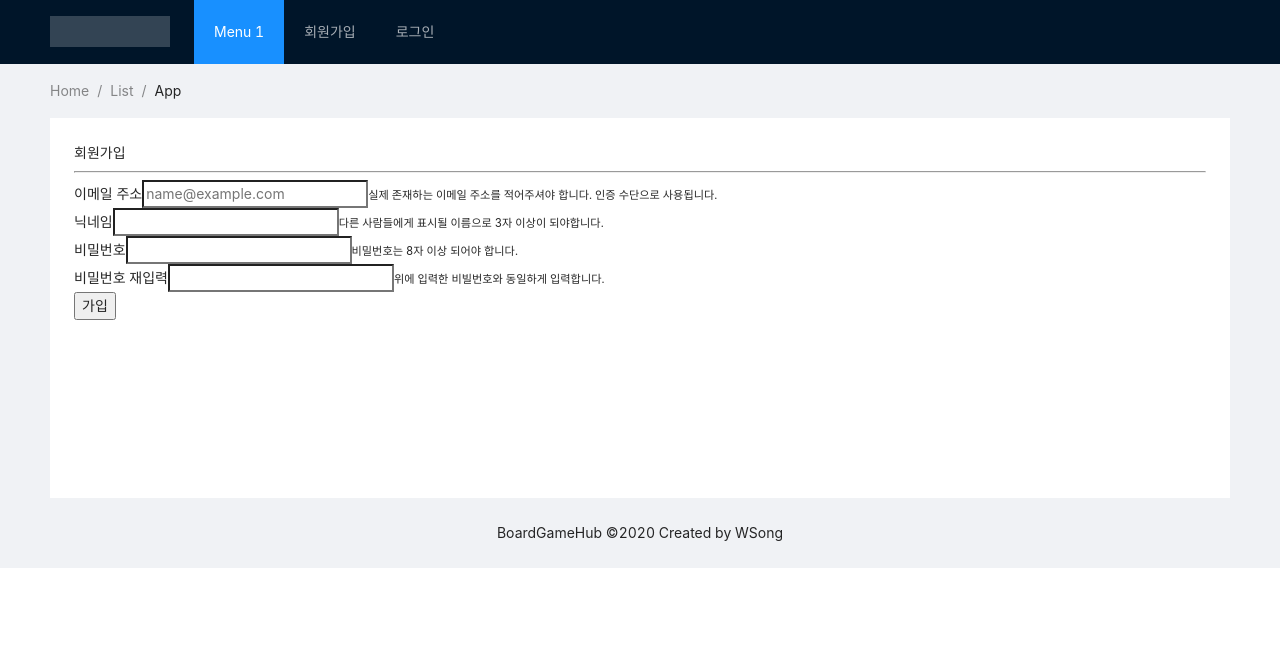
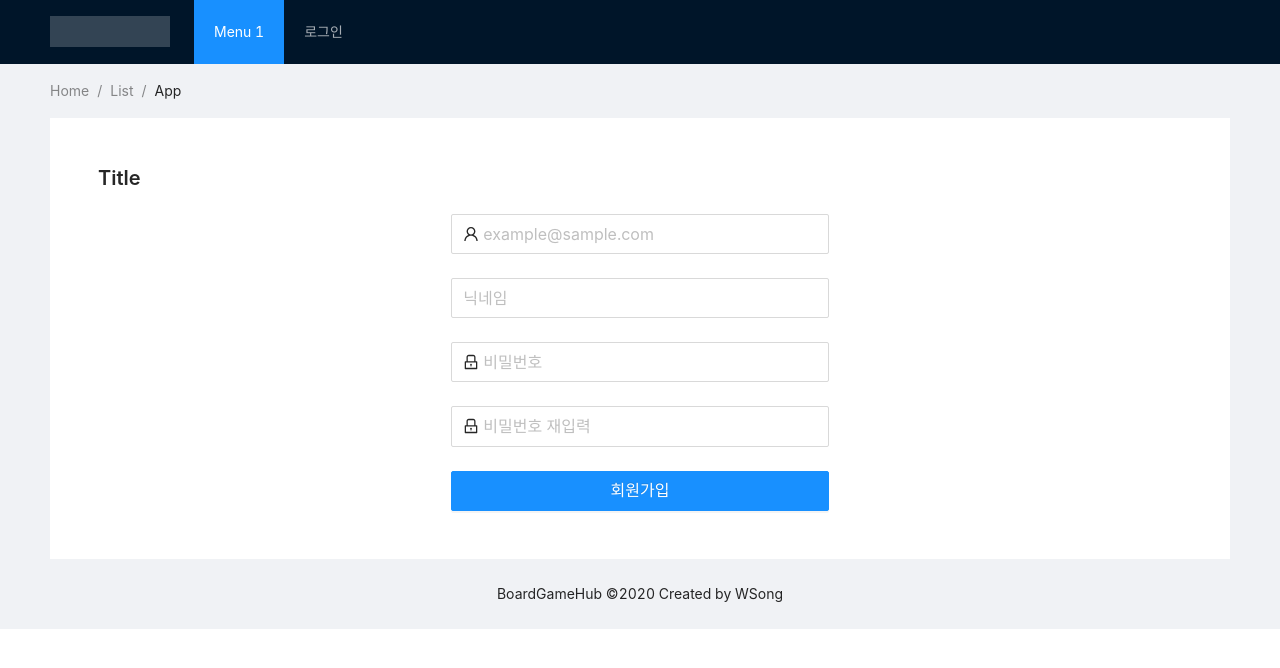
Before and after one commit to wsong0101/BoardGameHub, a React app: page /register in a window 1280 px wide. Shown: the top 668 px of the page. Built offline with nearby package versions, Linux system fonts and the light colour scheme; the HTML template or start-up script is replaced by a standard one.

Commit message:
새 시스템으로 회원가입 부분 재구현  - 로그인 / 회원가입에 버튼 누르면 로딩 적용  - 클라이언트 사이트 체크 적용

```diff
--- a/js/App.js
+++ b/js/App.js
@@ -4,7 +4,6 @@ import { useDispatch, useSelector } from 'react-redux';
 
 import LoginRoute from './loginRoute'
 import Main from './page/Main'
-import PageRegister from './page/PageRegister'
 import PageUserImport from './page/pageUserImport'
 import PageUserCollection from './page/pageUserCollection'
 import PageItemInfo from './page/pageItemInfo'
@@ -12,11 +11,11 @@ import ItemCreate from './page/ItemCreate'
 
 import { history } from './helper'
 import { alertActions, userActions } from './action'
-import { LoginPage } from './component'
+import { LoginPage, RegisterPage } from './component'
 
 import './App.css'
 
-import { Layout, Menu, Breadcrumb, Alert, Dropdown } from 'antd'
+import { Layout, Menu, Breadcrumb, Alert, Dropdown, PageHeader } from 'antd'
 import { DownOutlined } from '@ant-design/icons';
 import 'antd/dist/antd.css';
 const { Header, Content, Footer } = Layout
@@ -41,7 +40,7 @@ export default function App(props) {
   const drawAlert = () => {
     if (alert.message) {
       return (
-        <Alert message={alert.message} type={alert.type} showIcon closable />
+        <Alert message={alert.message} type={alert.type} showIcon />
       )
     }
   }
@@ -51,16 +50,6 @@ export default function App(props) {
       return (
         <Menu.Item key="login" style={{float: 'right'}}>
           <Link to={getLoginUri()}>로그인</Link>
-        </Menu.Item>
-      )
-    }
-  }
-
-  const drawRegisterMenu = () => {
-    if (auth.loggedIn == false) {
-      return (
-        <Menu.Item key="register" style={{float: 'right'}}>
-          <Link to="/register">회원가입</Link>
         </Menu.Item>
       )
     }
@@ -104,13 +93,21 @@ export default function App(props) {
     }
   }
 
+  const drawPageHeader = () => {
+    return (
+      <PageHeader
+        className="site-page-header"
+        title="Title"
+      />
+    )
+  }
+
   return (
     <Layout>
       <Header style={{position:'fixed', zIndex:1, width:'100%'}} >
         <div className="logo" />
         <Menu theme="dark" mode="horizontal" defaultSelectedKeys={['1']}>
           <Menu.Item key="1">Menu 1</Menu.Item>
-          {drawRegisterMenu()}
           {drawLoginMenu()}
           {drawUserInfo()}
         </Menu>
@@ -123,9 +120,10 @@ export default function App(props) {
         </Breadcrumb>
         {drawAlert()}
         <div className="site-layout-background" style={{ padding: 24, minHeight: 380 }}>
+          {drawPageHeader()}
           <Switch>
             <Route exact path="/" component={Main} />
-            <Route exact path="/register" component={PageRegister} />
+            <Route exact path="/register" component={RegisterPage} />
             <Route exact path="/login" component={LoginPage} />
             <Route path="/user/collection/:id" component={PageUserCollection} />
             <Route path="/item/:id" component={PageItemInfo} />
--- a/js/action/user.actions.js
+++ b/js/action/user.actions.js
@@ -19,6 +19,7 @@ function login(username, password, remember, returnUrl) {
             .then(
                 user => {
                     dispatch(success(user))
+                    returnUrl = returnUrl ? returnUrl : "/"
                     history.push(returnUrl)
                 },
                 error => {
@@ -52,7 +53,7 @@ function register(user) {
                 user => {
                     dispatch(success());
                     history.push('/login')
-                    dispatch(alertActions.success('Registration successful'))
+                    dispatch(alertActions.success('회원 가입 성공!'))
                 },
                 error => {
                     dispatch(failure(error.toString()))
--- a/js/common/input-rules.js
+++ b/js/common/input-rules.js
@@ -1,6 +1,8 @@
 export const inputRules = {
     username,
+    nickname,
     password,
+    passwordRe,
 }
 
 function required() {
@@ -16,13 +18,40 @@ function min(val) {
 }
 
 function max(val) {
-    return { max: val, message: `최대 ${val}자 이하여야 합니다.` }
+    return { max: val, message: `최대 ${val}글자 입니다.` }
 }
 
+const equalPassword = ({ getFieldValue }) => ({
+    validator(rule, value) {
+        if (!value || getFieldValue('password') == value) {
+            return Promise.resolve()
+        }
+        return Promise.reject('두 비밀번호는 같아야 합니다.')
+    }
+})
+
+const noWhitespace = () => ({
+    validator(rule, value) {
+        if (!value || value.indexOf(' ') >= 0) {
+            return Promise.reject('공백은 사용할 수 없습니다.')
+        }
+        return Promise.resolve()
+    }
+})
+
+
 function username() {
-    return [ required(), email() ]
+    return [ required(), email(), max(200), noWhitespace ]
+}
+
+function nickname() {
+    return [ required(), max(9), noWhitespace ]
 }
 
 function password() {
     return [ required(), min(8), max(50) ]
 }
+
+function passwordRe() {
+    return [ required(), min(8), max(50), equalPassword ]
+}
--- a/js/component/LoginPage.js
+++ b/js/component/LoginPage.js
@@ -1,4 +1,4 @@
-import React, { useState, useEffect } from 'react'
+import React from 'react'
 import { useLocation, Link } from 'react-router-dom'
 import { useDispatch, useSelector } from 'react-redux'
 
@@ -20,8 +20,8 @@ function LoginPage() {
 
     return (
         <Row>
-            <Col span={8} offset={8}>
-                <Form name="normal_login" className="login-form" initialValues={{ remember: true }} size="large"
+            <Col lg={{span: 8, offset: 8}} md={{span: 12, offset: 6}} xs={{span: 24}}>
+                <Form name="login" className="login-form" initialValues={{ remember: false }} size="large"
                     onFinish={onFinish}>
                     <Form.Item name="username" rules={inputRules.username()}>
                         <Input prefix={<UserOutlined className="site-form-item-icon" />}
@@ -40,11 +40,17 @@ function LoginPage() {
                     </Form.Item>
 
                     <Form.Item>
-                        <Button type="primary" htmlType="submit" className="login-form-button">
+                        <Button type="primary" htmlType="submit" className="login-form-button"
+                            loading={loggingIn}>
                             로그인
                         </Button>
                     </Form.Item>
                 </Form>
+                <div className="text-center">
+                    <Link to="/" className="mx-2">아이디 찾기</Link>/
+                    <Link to="/" className="mx-2">비밀번호 찾기</Link>/
+                    <Link to="/register" className="mx-2">회원 가입</Link>
+                </div>
             </Col>
         </Row>
     )
--- /dev/null
+++ b/js/component/RegisterPage.js
@@ -0,0 +1,52 @@
+import React from 'react'
+import { useDispatch, useSelector } from 'react-redux'
+
+import { userActions } from '../action'
+import { inputRules } from '../common'
+
+import { Row, Col, Form, Input, Button, Checkbox } from 'antd'
+import { UserOutlined, LockOutlined } from '@ant-design/icons';
+
+function RegisterPage() {
+  const registering = useSelector(state => state.registration.registering)
+  const dispatch = useDispatch()
+
+  function onFinish(inputs) {
+    dispatch(userActions.register(inputs))
+  }
+
+  return (
+    <Row>
+      <Col lg={{span: 8, offset: 8}} md={{span: 12, offset: 6}} xs={{span: 24}}>
+        <Form name="register" className="register-form" size="large" onFinish={onFinish}>
+          <Form.Item name="username" rules={inputRules.username()}>
+            <Input prefix={<UserOutlined className="site-form-item-icon" />}
+              placeholder="example@sample.com" />
+          </Form.Item>
+
+          <Form.Item name="nickname" rules={inputRules.nickname()}>
+            <Input placeholder="닉네임" />
+          </Form.Item>
+
+          <Form.Item name="password" rules={inputRules.password()}>
+            <Input prefix={<LockOutlined className="site-form-item-icon" />} type="password"
+                placeholder="비밀번호" />
+          </Form.Item>
+
+          <Form.Item name="passwordRe" rules={inputRules.passwordRe()}>
+            <Input prefix={<LockOutlined className="site-form-item-icon" />} type="password"
+                placeholder="비밀번호 재입력" />
+          </Form.Item>
+
+          <Form.Item>
+            <Button type="primary" htmlType="submit" className="login-form-button" loading={registering}>
+                회원가입
+            </Button>
+          </Form.Item>
+        </Form>
+      </Col>
+    </Row>
+  )
+}
+
+export { RegisterPage }
--- a/js/component/index.js
+++ b/js/component/index.js
@@ -1 +1,2 @@
 export * from './LoginPage'
+export * from './RegisterPage'
--- a/js/reducer/authentication.reducer.js
+++ b/js/reducer/authentication.reducer.js
@@ -8,6 +8,7 @@ export function authentication(state = initialState, action) {
     case userConstants.LOGIN_REQUEST:
       return {
         loggedIn: false,
+        loggingIn: true,
         user: action.user
       }
     case userConstants.LOGIN_SUCCESS:
--- a/js/service/user.service.js
+++ b/js/service/user.service.js
@@ -66,7 +66,7 @@ function register(user) {
         body: JSON.stringify(user)
     };
 
-    return fetch(`${config.apiUrl}/users/register`, requestOptions).then(handleResponse);
+    return fetch(`${config.apiUrl}/register`, requestOptions).then(handleResponse);
 }
 
 function update(user) {
@@ -98,7 +98,6 @@ function handleResponse(response) {
                 logout();
                 location.reload(true);
             }
-
             const error = (data && data.message) || response.statusText;
             return Promise.reject(error);
         }
```
Also changed, not shown: 3 other files (tests, documents, lock files or other folders).
